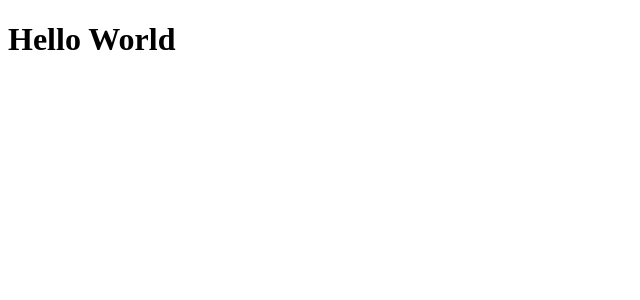
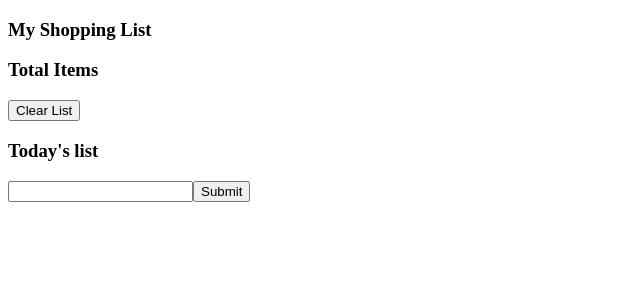
Before and after one commit to AlexOrlet89/ShoppingList, a React app: page / in a window 1280 px wide. Shown: the top 300 px of the page, without its empty margins (0-640 px from the left). Built offline with nearby package versions, Linux system fonts and the light colour scheme.

Commit message:
components added

```diff
--- a/src/App.jsx
+++ b/src/App.jsx
@@ -1,3 +1,11 @@
+import Header from './views/Header';
+import List from './views/List';
+
 export default function App() {
-  return <h1>Hello World</h1>;
+  return (
+    <>
+      <Header />
+      <List />
+    </>
+  );
 }
--- /dev/null
+++ b/src/components/AddItem.js
@@ -0,0 +1,12 @@
+import React from 'react';
+
+export default function AddItem() {
+  return (
+    <>
+      <form>
+        <input type="text"></input>
+        <button>Submit</button>
+      </form>
+    </>
+  );
+}
--- /dev/null
+++ b/src/views/Header.js
@@ -0,0 +1,13 @@
+import React from 'react';
+
+export default function Header() {
+  return (
+    <>
+      <h3>My Shopping List</h3>
+      <h3>Total Items</h3>
+      {/* //items.length */}
+      <button>Clear List</button>
+      {/* //type: 'CLEAR_LIST' */}
+    </>
+  );
+}
--- /dev/null
+++ b/src/views/List.js
@@ -0,0 +1,12 @@
+import React from 'react';
+import AddItem from '../components/AddItem';
+
+export default function List() {
+  return (
+    <>
+      <h3>Today's list</h3>
+      <AddItem />
+      <ul></ul>
+    </>
+  );
+}
```
